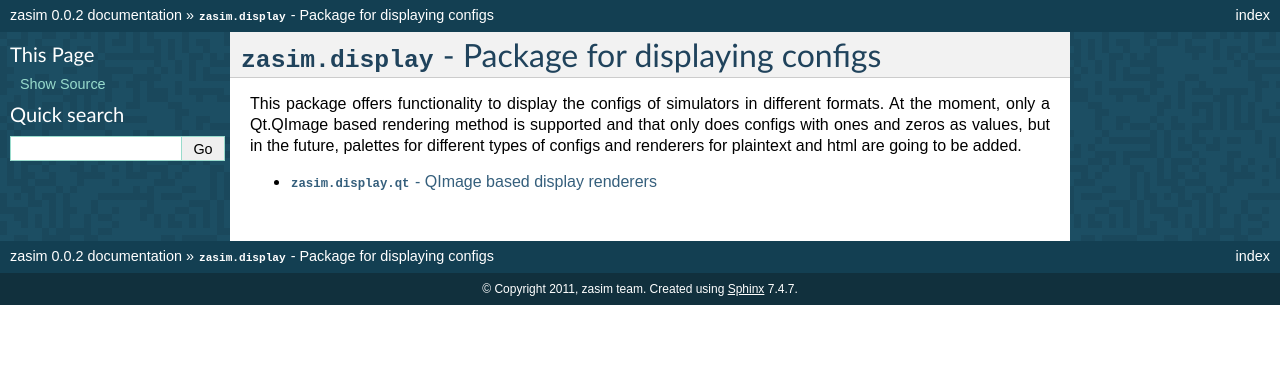
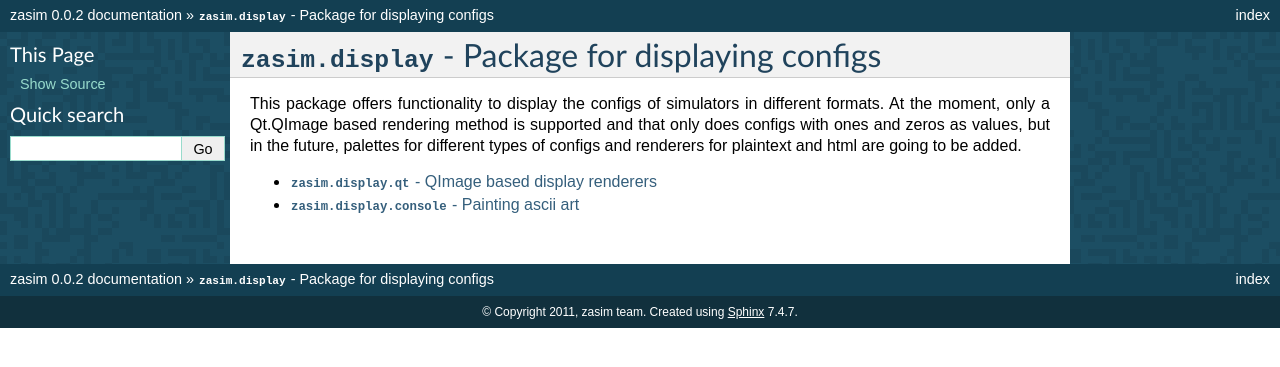
Before and after one commit to timo/zasim, a Sphinx documentation site: the page built from docs/display.rst, in a window 1280 px wide. Shown: the top 367 px of the page. Built offline with Sphinx 7.4.7, drawn with Linux system fonts in a browser that asks for light colours; formulas are drawn with MathJax 3; pages that are not in the unit, such as notebooks, are missing from menus.

Commit message:
hook it up to the docs, too.

```diff
--- a/docs/display.rst
+++ b/docs/display.rst
@@ -10,3 +10,4 @@ plaintext and html are going to be added.
 .. toctree::
 
     display/qt
+    display/console
--- /dev/null
+++ b/docs/display/console.rst
@@ -0,0 +1,4 @@
+:mod:`zasim.display.console` - Painting ascii art
+=================================================
+
+.. automodule:: zasim.display.console
```
